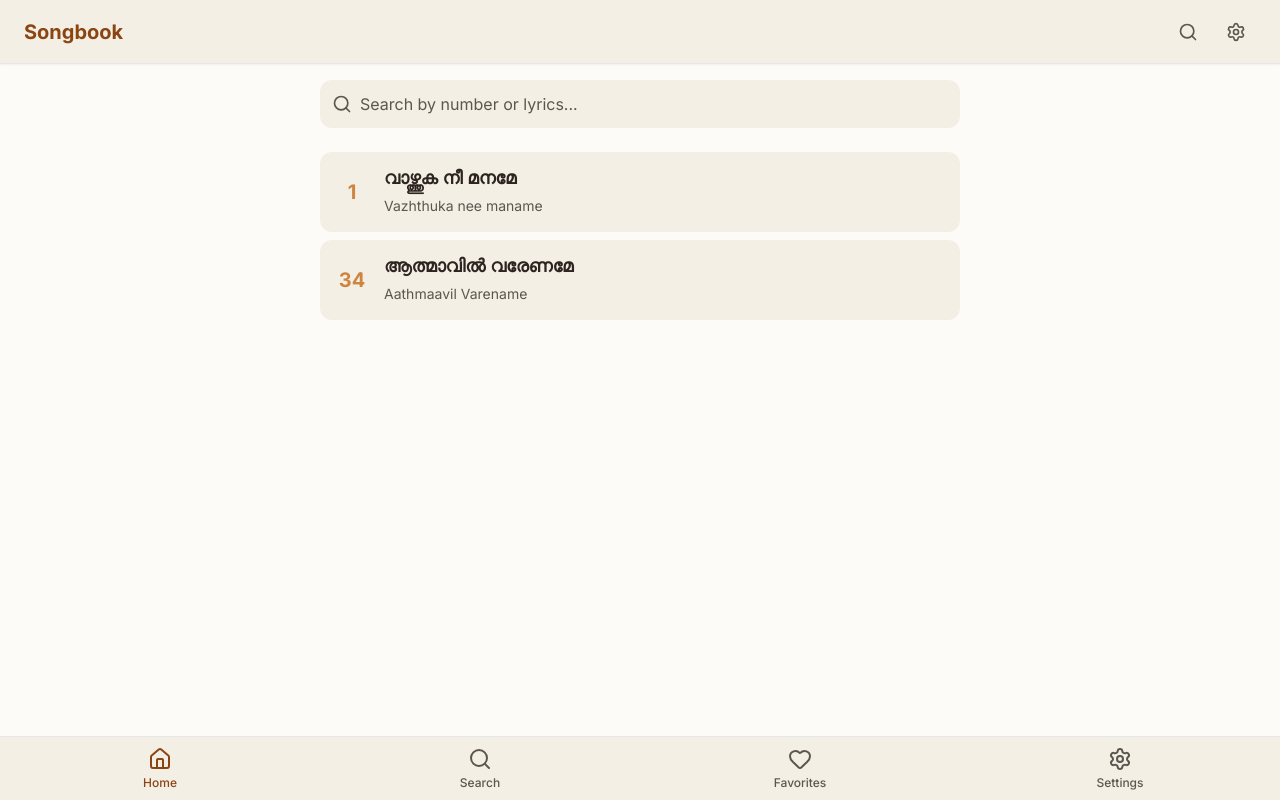
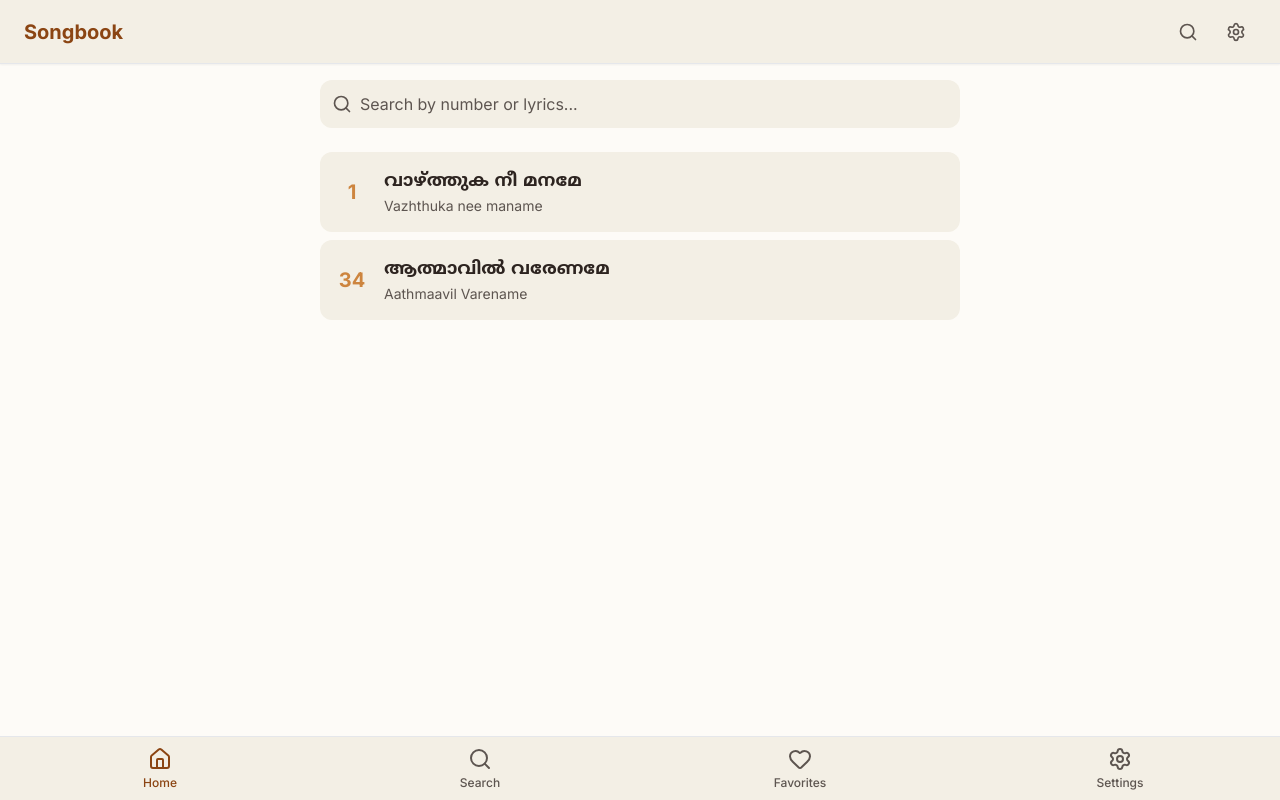
Before and after one commit to brianroyee/PWAsongbook, a React (Vite) app: page / in a window 1280 px wide. Built offline with nearby package versions, Linux system fonts and the light colour scheme.

Commit message:
feat: Implement initial songbook application with search, song viewing, and core UI.

```diff
--- a/index.html
+++ b/index.html
@@ -1,9 +1,15 @@
-<!doctype html>
+<!DOCTYPE html>
 <html lang="en">
   <head>
     <meta charset="UTF-8" />
     <link rel="icon" type="image/svg+xml" href="/vite.svg" />
     <meta name="viewport" content="width=device-width, initial-scale=1.0" />
+    <link rel="preconnect" href="https://fonts.googleapis.com" />
+    <link rel="preconnect" href="https://fonts.gstatic.com" crossorigin />
+    <link
+      href="https://fonts.googleapis.com/css2?family=Inter:wght@400;500;600;700&family=Noto+Sans+Malayalam:wght@400;500;600;700&display=swap"
+      rel="stylesheet"
+    />
     <title>songbook</title>
   </head>
   <body>
--- a/src/index.css
+++ b/src/index.css
@@ -31,7 +31,7 @@
 }
 
 .font-malayalam {
-  font-family: "Manjari", sans-serif;
+  font-family: 'Noto Sans Malayalam', sans-serif;
 }
 
 .font-english {
```
